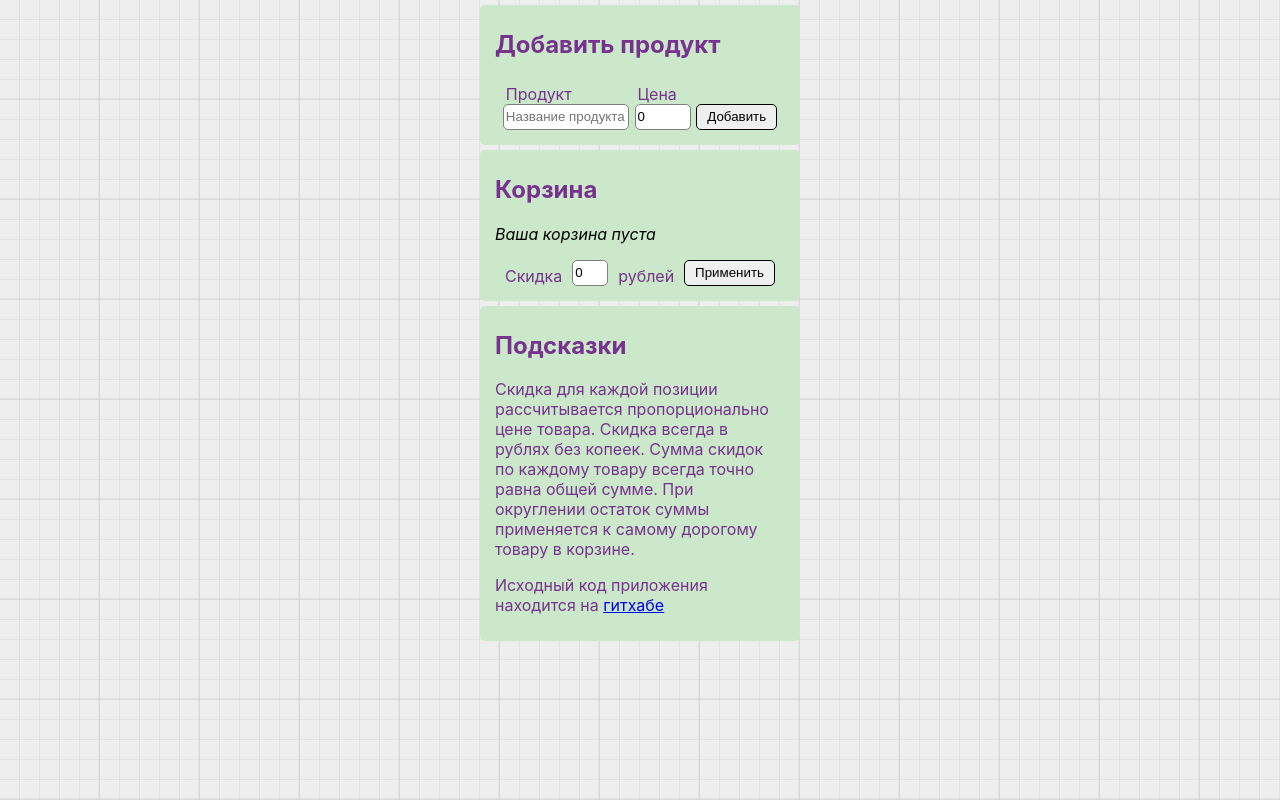
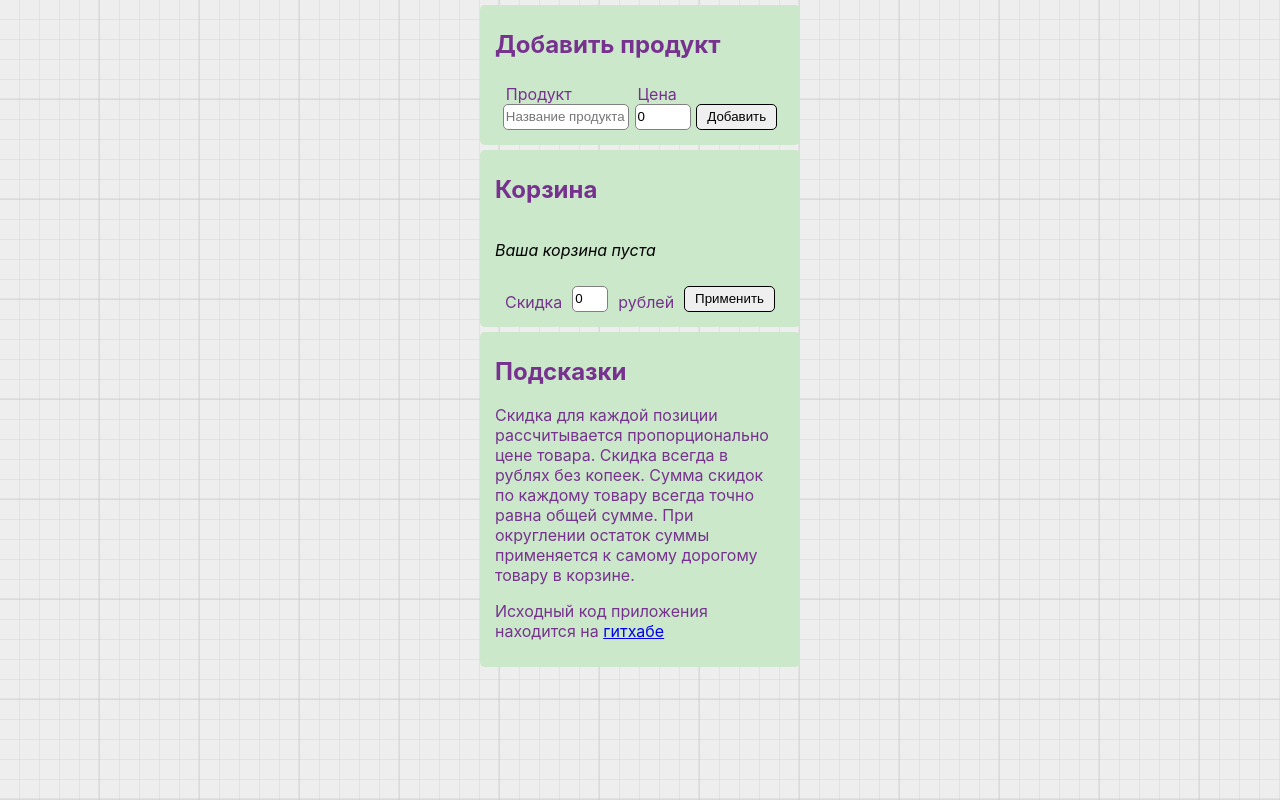
Before and after one commit to UsmanAAV/simple-cart, a React (Create React App) app: page / in a window 1280 px wide. Built offline with nearby package versions, Linux system fonts and the light colour scheme.

Commit message:
corrected the bug with a table larger than then witdh of the parent

```diff
--- a/src/components/Table/index.css
+++ b/src/components/Table/index.css
@@ -2,6 +2,8 @@
   background-color: #CBE8CA;
   color: black;
   margin: 10px auto;
+  overflow-y:auto;
+  width:100%;
 }
 
 .message {
```
